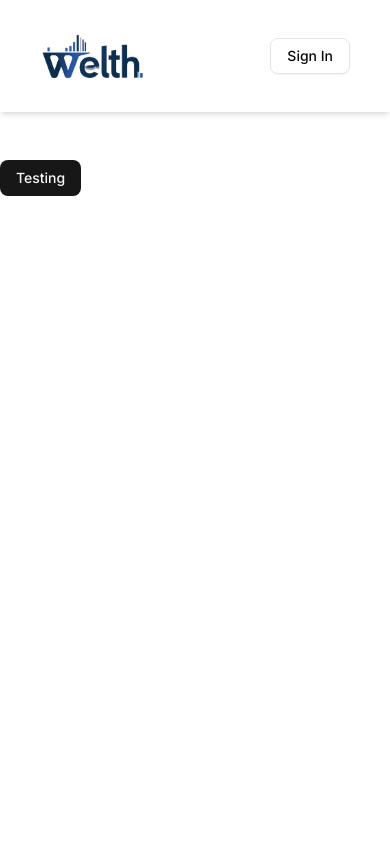
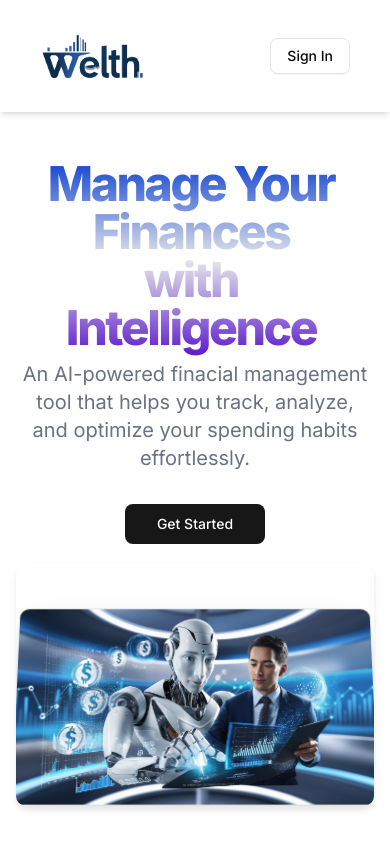
Before and after one commit to ChrisOspina/welth, a Next.js app: page / in a window 390 px wide. Shown: the top 844 px of the page. Built offline with nearby package versions, Linux system fonts and the light colour scheme; no server answers.

Commit message:
landing page being worked on

```diff
--- a/app/globals.css
+++ b/app/globals.css
@@ -120,3 +120,38 @@
     @apply bg-background text-foreground;
   }
 }
+
+@layer utilities{
+
+  .gradient{
+      background-image: linear-gradient(to bottom, #1143cf, #e5e7eb 50%, #5612ca);
+  }
+  .gradient-title{
+    background-image: linear-gradient(to bottom, #1143cf, #e5e7eb 50%, #5612ca);
+    font-weight: 800;
+    letter-spacing: -0.05em;
+    color: transparent;
+    -webkit-background-clip: text;
+    background-clip: text;
+    padding-bottom: 0.5rem;
+    padding-right: 0.5rem;
+
+  }
+
+  .hero-image-wrapper {
+  perspective: 1000px;
+  overflow: hidden;
+  border-radius: var(--radius);
+  box-shadow: 0 4px 6px rgba(0, 0, 0, 0.1);
+}
+
+.hero-image{
+  transform: rotateX(15deg) scale(1);
+  transition: transform 0.5s ease-out;
+  will-change: transform;
+}
+
+.hero-image.scrolled{
+  transform: rotateX(0) scale(1) translateY(40px);
+}
+}
--- a/app/page.js
+++ b/app/page.js
@@ -1,10 +1,10 @@
-import { Button } from "@/components/ui/button";
-import Image from "next/image";
+import HeroSection from "@/components/hero";
+
 
 export default function Home() {
   return (
     <div className="mt-40">
-      <Button>Testing</Button>
+      <HeroSection />
     </div>
   );
 }
--- /dev/null
+++ b/components/hero.jsx
@@ -0,0 +1,66 @@
+"use client";
+
+import Link from "next/link";
+import { Button } from "./ui/button";
+import Image from "next/image";
+import { useEffect, useRef } from "react";
+
+const HeroSection = () => {
+  const imageRef = useRef();
+
+  useEffect(() => {
+    const imageElement = imageRef.current;
+
+    const handleScroll = () => {
+      const scrollPosition = window.scrollY;
+      const scrollThreshold = 100; // Adjust this value as needed
+
+      if (scrollPosition > scrollThreshold) {
+        imageElement.classList.add("scrolled");
+      } else {
+        imageElement.classList.remove("scrolled");
+      }
+    };
+
+    window.addEventListener("scroll", handleScroll);
+    return () => {
+      window.removeEventListener("scroll", handleScroll);
+    };
+  }, []);
+
+  return (
+    <div className="pb-20 px-4">
+      <div className="container mx-auto text-center">
+        <h1 className="text-5xl md:text-8xl lg:text-[105px] pb-6 gradient-title">
+          Manage Your Finances <br /> with Intelligence
+        </h1>
+        <p className="text-xl text-gray-500 mb-8 max-w-2xl mx-auto">
+          {""}
+          An AI-powered finacial management tool that helps you track, analyze,
+          and optimize your spending habits effortlessly.
+        </p>
+        <div className="flex justify-center space-x-4">
+          <Link href={"/dashboard"}>
+            <Button size="lg" className="px-8">
+              Get Started
+            </Button>
+          </Link>
+        </div>
+        <div className="hero-image-wrapper mt-5 md:mt-0 justify-center flex">
+          <div ref={imageRef} className="hero-image">
+            <Image
+              src="/banner.jpeg"
+              width={1280}
+              height={780}
+              alt="Dashboard Preview"
+              className="rounded-lg shadow-2xl border mt-10"
+              priority
+            />
+          </div>
+        </div>
+      </div>
+    </div>
+  );
+};
+
+export default HeroSection;
```
